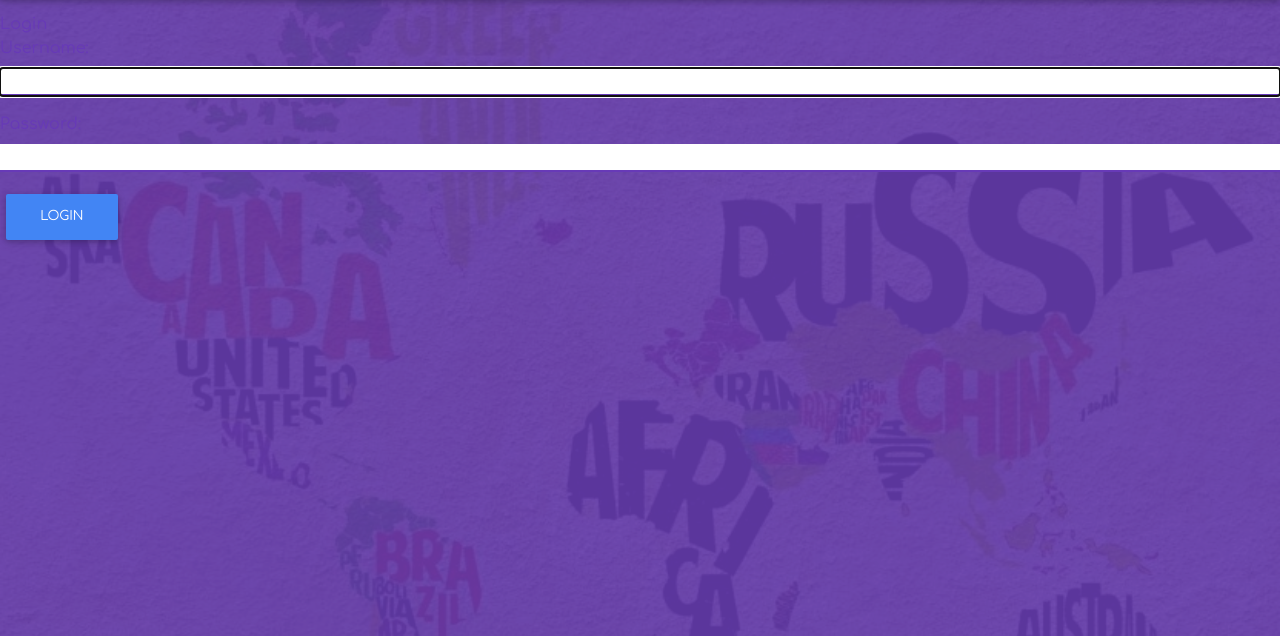
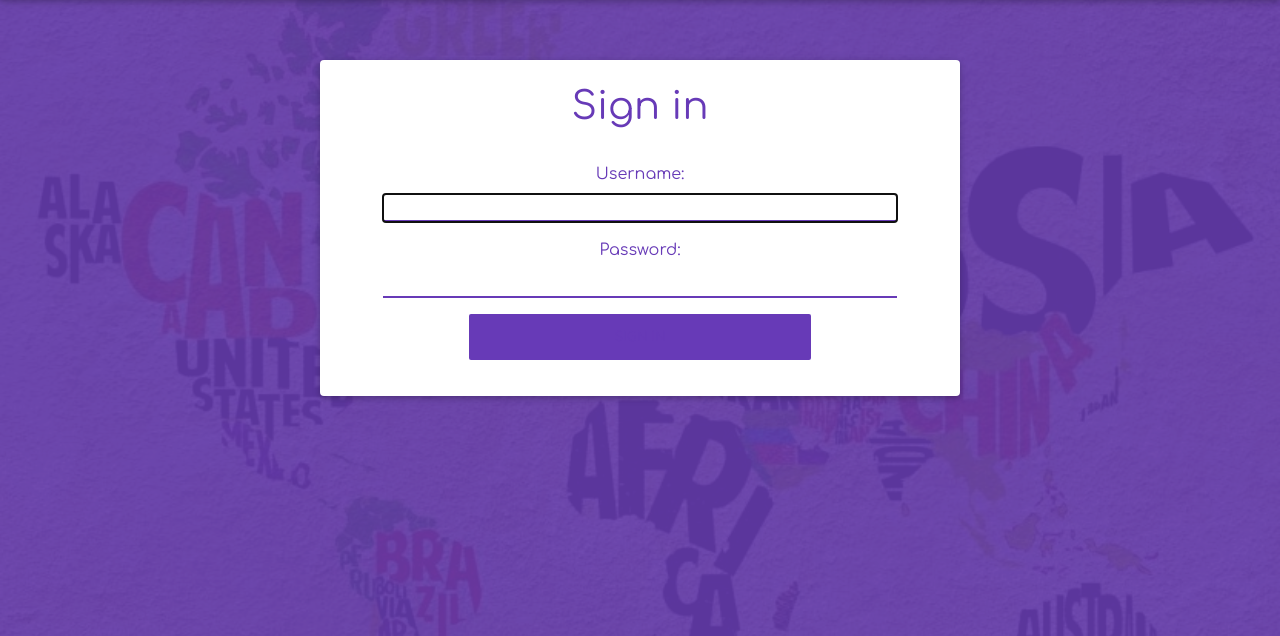
Before and after one commit to anshulahuja98/freelancing-solutions, a Django app: page /accounts/login/ in a window 1280 px wide. Shown: the part 66-702 px from the top of the page. Run offline with Django 3.2, Linux system fonts and the light colour scheme; some libraries are stand-ins or nearby versions.

Commit message:
Update login template

```diff
--- a/src/templates/accounts/login.html
+++ b/src/templates/accounts/login.html
@@ -1,10 +1,61 @@
 {% extends 'main/base.html' %}
 {% block main %}
-    <form method="post">
-        Login
-        {% csrf_token %}
-        {{ form.as_p }}
-        <button class="btn btn-primary" type="submit">Login</button>
-    </form>
-{#    {{ form }}#}
+ <!-- Material form login -->
+    <div class="card mx-auto col-10 col-md-8 col-lg-6 mt-5">
+
+        <h5 class="white-skin text-center py-4 heading3" style="color: var(--main-bg-color)">
+            <strong>Sign in</strong>
+        </h5>
+
+        <!--Card content-->
+        <div class="card-body px-5 pt-0">
+
+            <!-- Form -->
+            <form class="text-center" method="post">
+
+                {% csrf_token %}
+                {{ form.as_p }}
+                <!--&lt;!&ndash; Email &ndash;&gt;-->
+                <!--<div class="md-form">-->
+                    <!--<input type="email" id="materialLoginFormEmail" class="form-control">-->
+                    <!--<label for="materialLoginFormEmail">E-mail</label>-->
+                <!--</div>-->
+
+                <!--&lt;!&ndash; Password &ndash;&gt;-->
+                <!--<div class="md-form">-->
+                    <!--<input type="password" id="materialLoginFormPassword" class="form-control">-->
+                    <!--<label for="materialLoginFormPassword">Password</label>-->
+                <!--</div>-->
+
+                <!--<div class="d-flex justify-content-around">-->
+                    <!--<div>-->
+                        <!--&lt;!&ndash; Remember me &ndash;&gt;-->
+                        <!--<div class="form-check">-->
+                            <!--<input type="checkbox" class="form-check-input" id="materialLoginFormRemember">-->
+                            <!--<label class="form-check-label" for="materialLoginFormRemember">Remember me</label>-->
+                        <!--</div>-->
+                    <!--</div>-->
+                    <!--<div>-->
+                        <!--&lt;!&ndash; Forgot password &ndash;&gt;-->
+                        <!--<a href="">Forgot password?</a>-->
+                    <!--</div>-->
+                <!--</div>-->
+
+                <!-- Sign in button -->
+                <button class="btn btn-rounded btn-block my-3 waves-effect z-depth-0 col-8 mx-auto" type="submit"
+                        style="background-color: var(--main-bg-color); ">
+                    Sign in
+                </button>
+
+                <!-- Register -->
+                <!--<p>Not a member?-->
+                    <!--<a href="/accounts/register" style="border-bottom: var(&#45;&#45;main-bg-color) 2px solid">Register</a>-->
+                <!--</p>-->
+            </form>
+            <!-- Form -->
+
+        </div>
+
+    </div>
+    <!-- Material form login -->
 {% endblock %}
```
